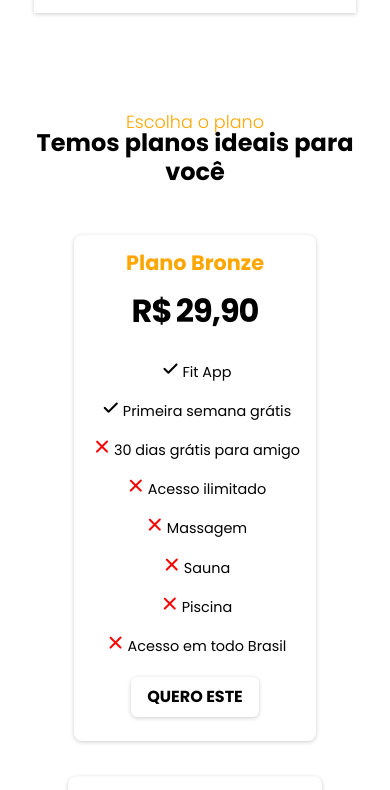
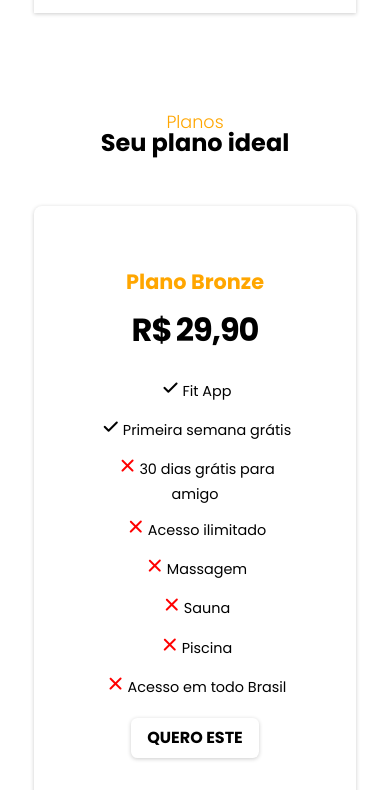
Before and after one commit to dev-marcioreis/fitness-sass, a plain HTML site: page index.html in a window 390 px wide. Shown: the part 3847-4637 px from the top of the page. Drawn offline with nearby package versions, Linux system fonts and the light colour scheme.

Commit message:
correção padding mobile

```diff
--- a/index.html
+++ b/index.html
@@ -29,7 +29,6 @@
                 <li><a href="#about">Sobre</a></li>
                 <li><a href="#courses">Cursos</a></li>
                 <li><a href="#plans">Planos</a></li>
-                <li><a href="#team">Professores</a></li>
             </ul>
             <div id="open-btn"><i class="uil uil-list-ui-alt"></i></div>
             <div id="close-btn"><i class="uil uil-times"></i></div>
@@ -134,12 +133,12 @@
     </div>
    </section>
 
-   <!--========Price========-->
+   <!--========Plans========-->
    <section class="plans" id="plans">
     <div class="container">
         <div class="headers">
-            <span>Escolha o plano</span>
-            <h3>Temos planos ideais para você</h3>
+            <span>Planos</span>
+            <h3>Seu plano ideal</h3>
         </div>
         <div class="plans-container">
             <div class="box">
--- a/partials/_plans.scss
+++ b/partials/_plans.scss
@@ -135,6 +135,7 @@
                 gap: 3rem;
 
                 .box {
+                    padding: 4rem;
 
                     h3 {
                         font-size: 1.3rem;
```
Also changed, not shown: css/style.css, 1 other file.
